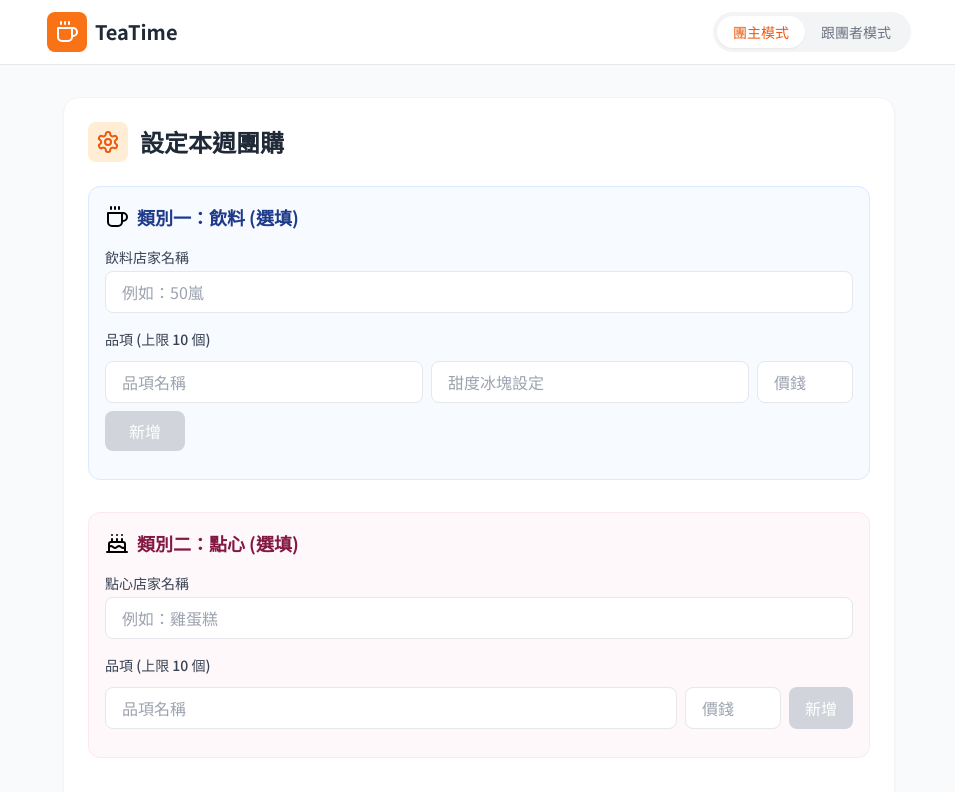
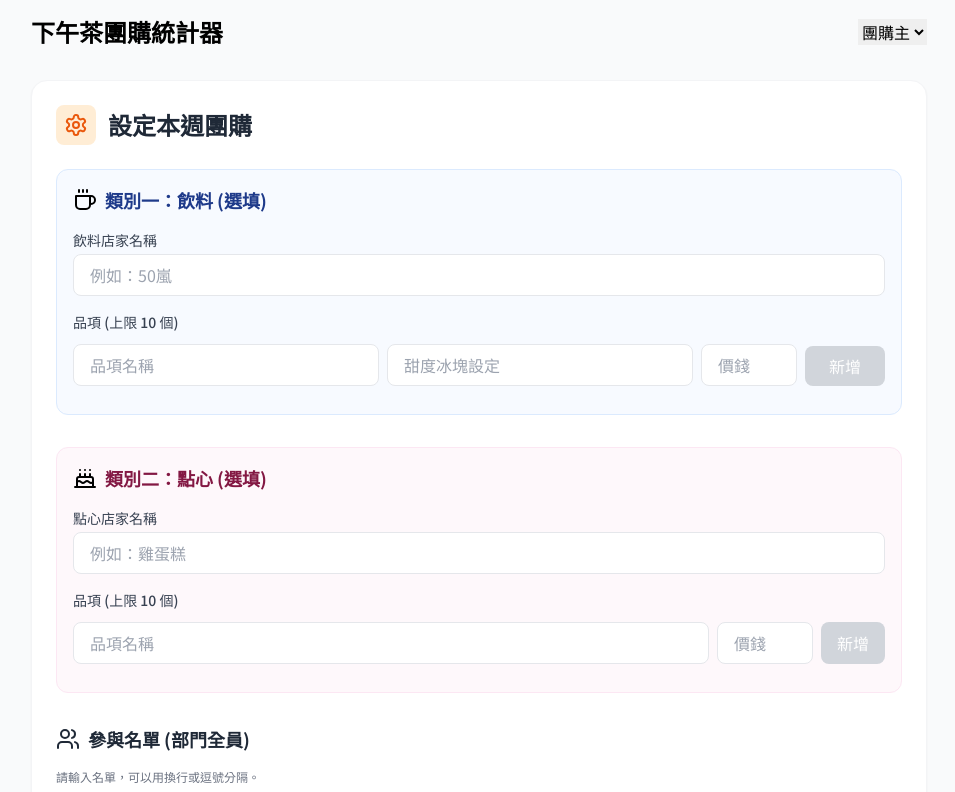
Before and after one commit to JessicaLee757/TeaTime, a React (Vite) app: page / in a window 1280 px wide. Shown: the top 792 px of the page, without its empty margins (161-1116 px from the left). Built offline with nearby package versions, Linux system fonts and the light colour scheme.

Commit message:
feat: 實作 URL 參數鎖定參加者模式

```diff
--- a/App.tsx
+++ b/App.tsx
@@ -1,147 +1,85 @@
-
 import React, { useState, useEffect } from 'react';
 import { Role, SessionConfig, OrderDetail } from './types';
 import { Icons as IconComponents } from './constants';
+import { supabase } from './supabaseClient';
 import HostSetup from './components/HostSetup';
 import HostDashboard from './components/HostDashboard';
 import ParticipantOrder from './components/ParticipantOrder';
-import ParticipantSummary from './components/ParticipantSummary';
-
-const STORAGE_KEY = 'teatime_app_state';
-
-const initialConfig: SessionConfig = {
-  drinkShopName: '',
-  drinkItems: [],
-  snackShopName: '',
-  snackItems: [],
-  departmentMembers: [],
-  isActive: false,
-};
+import ParticipantsSummary from './components/ParticipantSummary';
 
 const App: React.FC = () => {
-  const [role, setRole] = useState<Role>(Role.HOST); // 預設為團主，方便開始設定
-  const [config, setConfig] = useState<SessionConfig>(initialConfig);
+  // 1. 初始化狀態
+  const [role, setRole] = useState<Role>(Role.HOST);
+  const [config, setConfig] = useState<SessionConfig>({
+    drinkShopName: '', drinkItems: [], snackShopName: '', snackItems: [],
+    departmentMembers: [], isActive: false,
+  });
   const [orders, setOrders] = useState<OrderDetail[]>([]);
 
-  // Load state from localStorage
+  // 2. 偵測網址參數 (放在 useEffect 裡比較保險)
   useEffect(() => {
-    const saved = localStorage.getItem(STORAGE_KEY);
-    if (saved) {
-      try {
-        const parsed = JSON.parse(saved);
-        if (parsed.config) setConfig(parsed.config);
-        if (parsed.orders) setOrders(parsed.orders);
-        // 如果已經有進行中的團購，預設跳轉到跟團者模式，或是保持目前的 Role
-        if (parsed.config?.isActive) {
-          // 可以在這裡決定是否自動切換角色
-        }
-      } catch (e) {
-        console.error("Failed to load state", e);
-      }
+    const params = new URLSearchParams(window.location.search);
+    if (params.get('mode') === 'participant') {
+      setRole(Role.PARTICIPANT);
     }
   }, []);
 
-  // Save state to localStorage
+  // 3. 抓取資料庫訂單
   useEffect(() => {
-    localStorage.setItem(STORAGE_KEY, JSON.stringify({ config, orders }));
-  }, [config, orders]);
+    const fetchOrders = async () => {
+      const { data } = await supabase.from('orders').select('*');
+      if (data) {
+        setOrders(data.map((o: any) => ({
+          ...o,
+          memberName: o.member_name,
+          itemName: o.item_name
+        })));
+      }
+    };
+    fetchOrders();
+  }, []);
 
-  const handleCreateSession = (newConfig: SessionConfig) => {
-    setConfig(newConfig);
-    setOrders([]); // Clear previous orders
-    setRole(Role.PARTICIPANT); // 建立成功後自動切換到跟團者模式方便預覽
+  const handleOrderSubmit = async (newOrder: any) => {
+    const { error } = await supabase.from('orders').insert([{
+      member_name: newOrder.memberName,
+      item_name: newOrder.itemName,
+      price: newOrder.price,
+      notes: newOrder.notes,
+    }]);
+    if (error) alert('送出失敗'); else alert('送出成功！');
   };
 
-  const handleSubmitOrder = (order: OrderDetail) => {
-    setOrders(prev => {
-      const filtered = prev.filter(o => o.userName !== order.userName);
-      return [...filtered, order];
-    });
-  };
-
-  const handleReset = () => {
-    if (confirm('確定要結束並清除目前的開團嗎？這將會刪除所有訂單數據。')) {
-      setConfig(initialConfig);
-      setOrders([]);
-      setRole(Role.HOST);
-    }
-  };
+  const isLocked = new URLSearchParams(window.location.search).get('mode') === 'participant';
 
   return (
-    <div className="min-h-screen flex flex-col">
-      {/* Header */}
-      <header className="bg-white border-b border-gray-200 sticky top-0 z-50">
-        <div className="max-w-4xl mx-auto px-4 h-16 flex items-center justify-between">
-          <div className="flex items-center space-x-2">
-            <div className="bg-orange-500 p-2 rounded-lg text-white">
-              <IconComponents.Coffee />
-            </div>
-            <h1 className="text-xl font-bold text-gray-800">TeaTime</h1>
+    <div className="min-h-screen bg-gray-50 p-4">
+      <div className="max-w-4xl mx-auto">
+        <header className="flex justify-between items-center mb-8">
+          <h1 className="text-2xl font-bold">下午茶團購統計器</h1>
+          {/* 只有在非鎖定狀態下才顯示選單 */}
+          {!isLocked && (
+            <select value={role} onChange={(e) => setRole(e.target.value as Role)}>
+              <option value={Role.HOST}>團購主</option>
+              <option value={Role.PARTICIPANT}>參加者</option>
+            </select>
+          )}
+        </header>
+
+        {role === Role.HOST ? (
+          <div className="space-y-6">
+            {!config.isActive ? (
+              <HostSetup onSave={(newConfig) => setConfig({ ...newConfig, isActive: true })} />
+            ) : (
+              <>
+                <HostDashboard orders={orders} config={config} />
+                <ParticipantsSummary orders={orders} members={config.departmentMembers} />
+              </>
+            )}
           </div>
-
-          {/* Role Switcher - 永久顯示，讓使用者可以隨時切換角色 */}
-          <nav className="flex bg-gray-100 p-1 rounded-full">
-            <button
-              onClick={() => setRole(Role.HOST)}
-              className={`px-4 py-1.5 rounded-full text-sm font-medium transition-all ${
-                role === Role.HOST ? 'bg-white text-orange-600 shadow-sm' : 'text-gray-500 hover:text-gray-700'
-              }`}
-            >
-              團主模式
-            </button>
-            <button
-              onClick={() => setRole(Role.PARTICIPANT)}
-              className={`px-4 py-1.5 rounded-full text-sm font-medium transition-all ${
-                role === Role.PARTICIPANT ? 'bg-white text-orange-600 shadow-sm' : 'text-gray-500 hover:text-gray-700'
-              }`}
-            >
-              跟團者模式
-            </button>
-          </nav>
-        </div>
-      </header>
-
-      <main className="flex-grow max-w-4xl mx-auto w-full p-4 sm:p-6 lg:p-8">
-        {role === Role.HOST ? (
-          !config.isActive ? (
-            <HostSetup onCreate={handleCreateSession} />
-          ) : (
-            <HostDashboard config={config} orders={orders} onReset={handleReset} />
-          )
         ) : (
-          !config.isActive ? (
-            <div className="text-center py-20">
-              <div className="inline-flex items-center justify-center p-6 bg-orange-50 rounded-full mb-6 text-orange-500">
-                <IconComponents.Alert />
-              </div>
-              <h2 className="text-2xl font-bold text-gray-800 mb-2">目前沒有開團喔！</h2>
-              <p className="text-gray-500">請切換至「團主模式」開啟本週的下午茶訂購。</p>
-              <button
-                onClick={() => setRole(Role.HOST)}
-                className="mt-6 text-orange-600 font-bold hover:underline"
-              >
-                前往開團 &rarr;
-              </button>
-            </div>
-          ) : (
-            <div className="space-y-8 animate-fadeIn">
-               <ParticipantOrder
-                  config={config}
-                  orders={orders}
-                  onSubmit={handleSubmitOrder}
-               />
-               <ParticipantSummary orders={orders} config={config} />
-            </div>
-          )
+          <ParticipantOrder config={config} onSubmit={handleOrderSubmit} />
         )}
-      </main>
-
-      <footer className="bg-gray-50 border-t border-gray-200 py-6">
-        <div className="max-w-4xl mx-auto px-4 text-center text-gray-400 text-sm">
-          TeaTime Afternoon Tea Ordering Tool &copy; {new Date().getFullYear()}
-          <div className="mt-1 text-[10px] opacity-50">隨時切換上方標籤以管理或參與團購</div>
-        </div>
-      </footer>
+      </div>
     </div>
   );
 };
```
Also changed, not shown: supabaseClient.ts (added).
